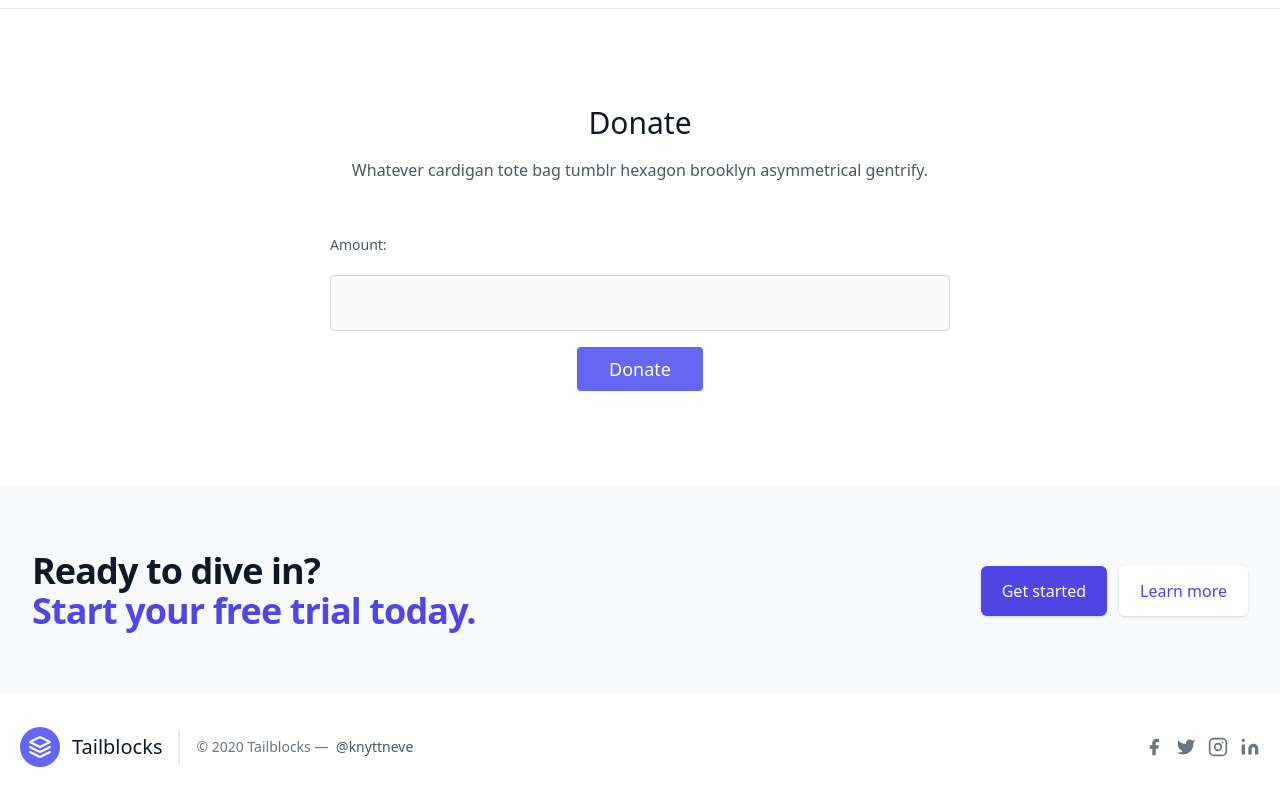
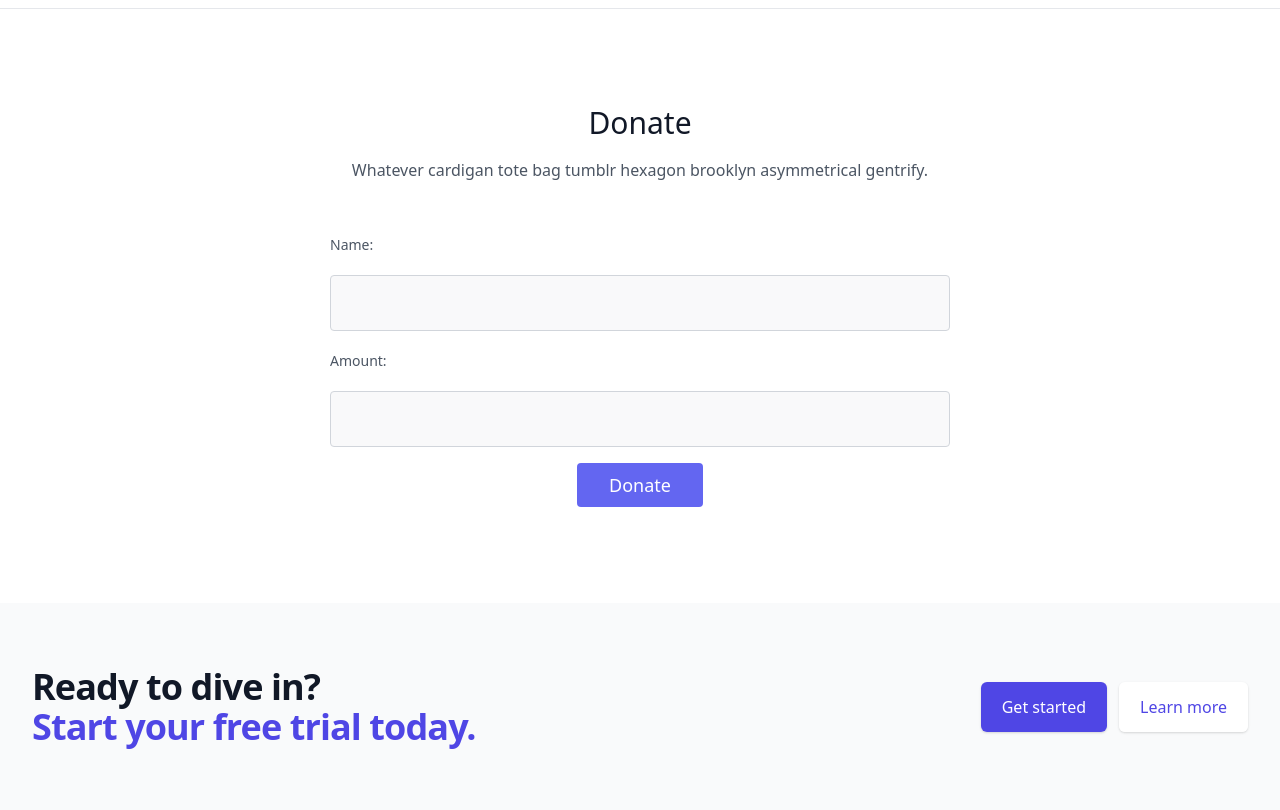
Before and after one commit to Sany07/django-sslcommerz, a Django app: page / in a window 1280 px wide. Shown: the part 692-1502 px from the top of the page. Before the commit the page ends 1459 px from the top, so only its background shows below. Run offline with Django 3.2, Linux system fonts and the light colour scheme; grey boxes labelled with a size stand in for pictures from a placeholder-image service; some libraries are stand-ins or nearby versions.

Commit message:
'updated'

```diff
--- a/donationapp/models.py
+++ b/donationapp/models.py
@@ -31,8 +31,8 @@ class Transaction(models.Model):
     risk_title = models.CharField(max_length=25)
 
 
-    def __str__(self):
-        return self.user.username
+    # def __str__(self):
+    #     return self.user.username
 
 
 
--- a/donationapp/urls.py
+++ b/donationapp/urls.py
@@ -9,7 +9,7 @@ urlpatterns = [
 
     path('', IndexView.as_view(), name='home'),
     path('donate/', DonateView, name='donate'),
-    path('success/', CheckoutSuccessView.as_view(), name='success'),
-    path('faild/', CheckoutFaildView.as_view(), name='faild'),
+    path('payment/success/', CheckoutSuccessView.as_view(), name='success'),
+    path('payment/faild/', CheckoutFaildView.as_view(), name='faild'),
 
 ]
--- a/donationapp/views.py
+++ b/donationapp/views.py
@@ -1,6 +1,7 @@
 from django.shortcuts import render, redirect
+from django.http import HttpResponse
 from django.views.generic import View, TemplateView, DetailView
-
+from django.contrib import messages
 from django.views.decorators.csrf import csrf_exempt
 from django.utils.decorators import method_decorator
 
@@ -11,8 +12,9 @@ class IndexView(TemplateView):
     template_name = "index.html"
 
 def DonateView(request):
+    name = request.POST['name']
     amount = request.POST['amount']
-    return redirect(sslcommerz_payment_gateway(request, amount))
+    return redirect(sslcommerz_payment_gateway(request, name, amount))
 
 
 @method_decorator(csrf_exempt, name='dispatch')
@@ -23,23 +25,19 @@ class CheckoutSuccessView(View):
 
     def get(self, request, *args, **kwargs):
 
-        user = get_object_or_404(CustomUser, id=request.user.id)
-        transaction = Transaction.objects.filter(user = request.user.id).last()
-        print('transaction')
-        print(transaction)
-        print(request.user)
-        del self.request.session['cart_items'] #here deleting the total items on cart session
-
-        return render(request, self.template_name,{'transaction':transaction})
+        # return render(request, self.template_name,{'transaction':transaction})
+        return HttpResponse('nothing to see')
 
     def post(self, request, *args, **kwargs):
 
         data = self.request.POST
-        user = get_object_or_404(CustomUser, id=data['value_a']) #value_a is a user instance
-        cart = get_object_or_404(Cart, id = data['value_b'] ) #value_b is a user cart instance
+
+        # user = get_object_or_404(CustomUser, id=data['value_a']) #value_a is a user instance
+        # cart = get_object_or_404(Cart, id = data['value_b'] ) #value_b is a user cart instance
+
         try:
             Transaction.objects.create(
-                user = user ,
+                name = data['value_a'],
                 tran_id=data['tran_id'],
                 val_id=data['val_id'],
                 amount=data['amount'],
@@ -61,36 +59,20 @@ class CheckoutSuccessView(View):
                 risk_level=data['risk_level'],
 
             )
-        except:
             messages.success(request,'Payment Successfull')
 
-        #Redirect on this view because we have to delete the cart items total count
-            return redirect('billing:success')
+        except:
+            messages.success(request,'Something Went Wrong')
+        return render(request, 'success.html')
 
-        old_user, new_user = EnrollCouese.objects.get_or_create(user = user)
-
-        if old_user:
-            for item in cart.products.all():
-                old_user.products.add(item)
-
-        elif new_user:
-            for item in cart.products.all():
-                new_user.products.add(item)
-
-        #delete the individual cart
-        cart = cart.delete()
-        messages.success(request,'Payment Successfull')
-
-        #Redirect on this view because we have to delete the cart items total count
-        return redirect('billing:success')
 
 @method_decorator(csrf_exempt, name='dispatch')
 class CheckoutFaildView(View):
-    template_name = 'mainsite/carts/checkout-faild.html'
+    template_name = 'faild.html'
 
 
     def get(self, request, *args, **kwargs):
         return render(request, self.template_name)
 
     def post(self, request, *args, **kwargs):
-        return redirect('billing:faild')
+        return render(request, self.template_name)
--- /dev/null
+++ b/templates/faild.html
@@ -0,0 +1 @@
+<h1>Faild</h1>
--- a/templates/index.html
+++ b/templates/index.html
@@ -59,6 +59,12 @@
             <form method="POST" action="{% url 'donationapp:donate' %}">
             {% csrf_token %}
             <div class="flex flex-wrap -m-2">
+              <div class="p-2 w-full">
+                <div class="relative">
+                  <label for="message" class="leading-7 text-sm text-gray-600">Name:</label>
+                  <input type="text" id="name" name="name" class="mt-4 w-full bg-gray-100 bg-opacity-50 rounded border border-gray-300 focus:border-indigo-500 focus:bg-white focus:ring-2 focus:ring-indigo-200 h-14 text-base outline-none text-gray-700 py-1 px-3 resize-none leading-6 transition-colors duration-200 ease-in-out">
+                </div>
+              </div>
               <div class="p-2 w-full">
                 <div class="relative">
                   <label for="message" class="leading-7 text-sm text-gray-600">Amount:</label>
--- /dev/null
+++ b/templates/success.html
@@ -0,0 +1 @@
+<h1>Success</h1>
```
Also changed, not shown: donationapp/sslcommerz.py (+3 -4 lines), db.sqlite3.
